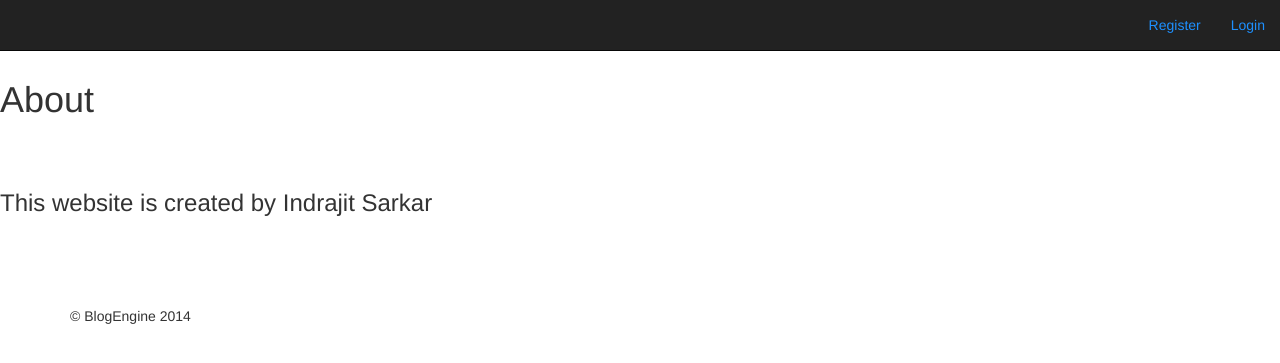
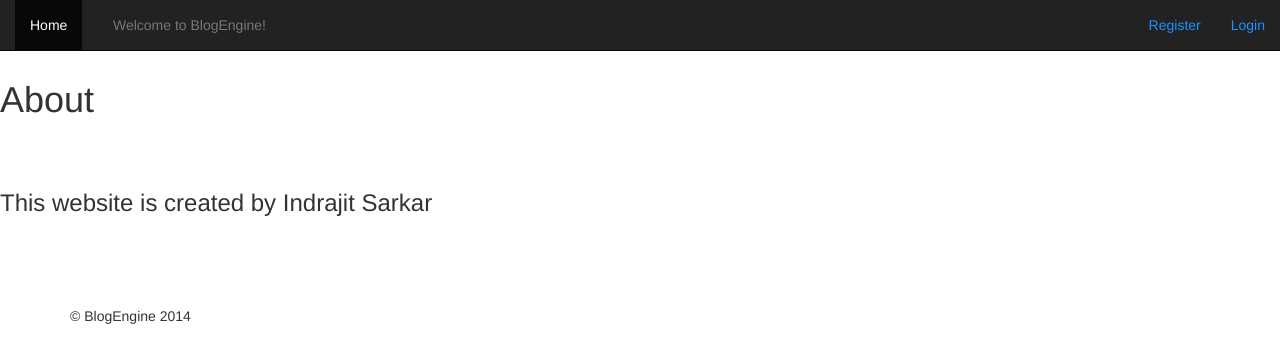
Before and after one commit to imindrajit/blog, a Django app: template templates/blog/about.html in a window 1280 px wide. Shown: the top 363 px of the page. Run offline with Django 3.2, Linux system fonts and the light colour scheme; the template is opened without the code that fills it, so the values that code supplies are empty; parts of the project's set-up code (start-up, migrations or seed data) failed here and were passed over; some libraries are stand-ins or nearby versions.

Commit message:
Update about.html

```diff
--- a/templates/blog/about.html
+++ b/templates/blog/about.html
@@ -25,11 +25,15 @@
 
 
       <div class="collapse navbar-collapse" id="bs-example-navbar-collapse-1">
+      <ul class="nav navbar-nav">
+       <li class="active"><a href="/blogengine/">Home</a></li>
+       <li class="navbar-text">&nbsp;&nbsp;&nbsp;&nbsp;Welcome to BlogEngine!</li>
+     </ul>
       {% if user.is_authenticated %}
       <ul class="nav navbar-nav navbar-right">
         <li class="active"><a href="/add_blog_post/">Add a  new  Blog post</a>
         </li>
-        <li class="navbar-text">Welcome, {{ user.username }}!
+        <li class="navbar-text">Hi, {{ user.username }}!
         </li>
         <li class="active"><a href="/profile/">Profile</a></li>
         <li><a href="/logout/" style = "color: #1E90FF">Logout</a></li>
```
